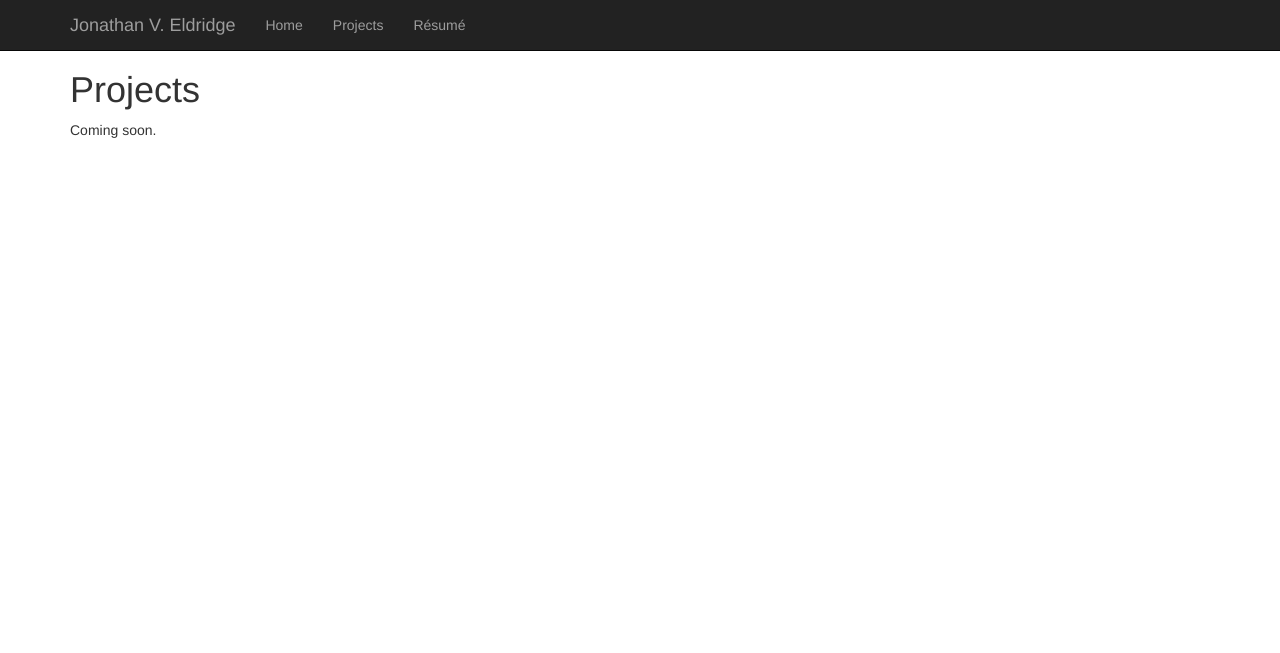
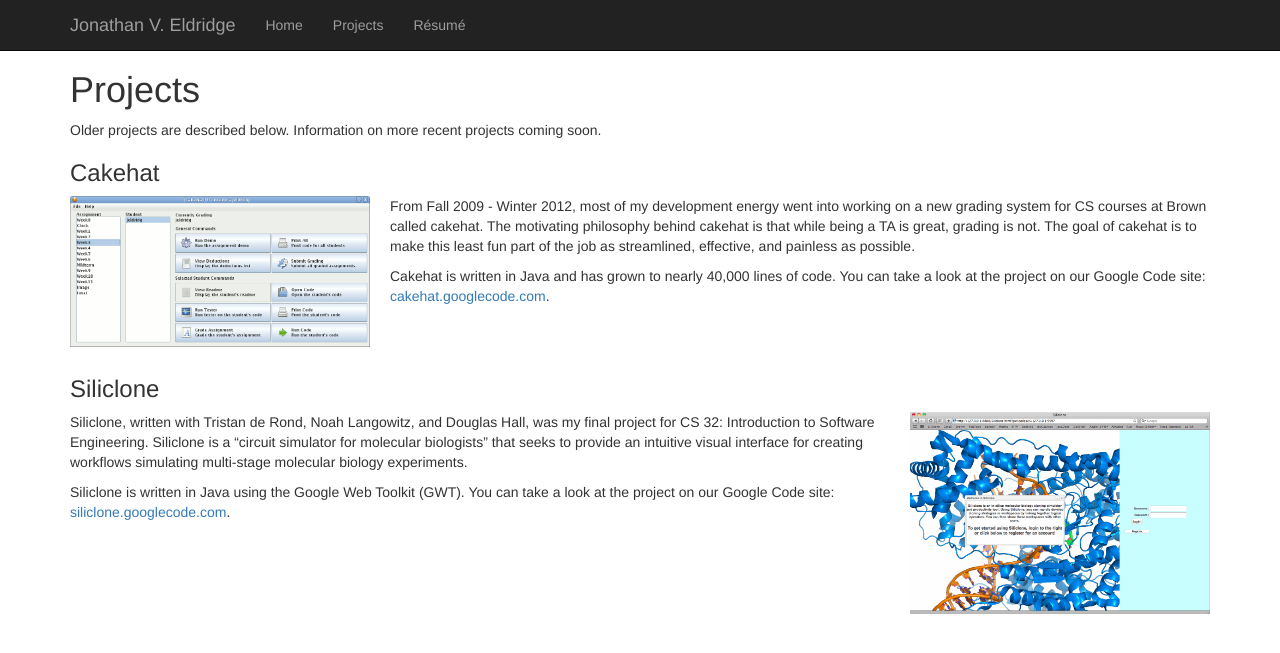
Before and after one commit to jveldridge/jveldridge.github.io, a Jekyll site: the page built from projects.md, in a window 1280 px wide. Shown: the top 653 px of the page. Built offline with Jekyll 4.4.1, drawn with Linux system fonts in a browser that asks for light colours; nearby versions of some CDN libraries; Markdown is read by kramdown in place of the engine named in the settings.

Commit message:
Adds cakehat and siliclone to projects page

```diff
--- a/projects.md
+++ b/projects.md
@@ -4,5 +4,27 @@ title:  Jonathan V. Eldridge - Projects
 ---
 
 #Projects
+Older projects are described below.  Information on more recent projects coming soon.
 
-Coming soon.
+###Cakehat
+[<img src="/assets/cakehat.gif" style="float: left; width: 300px; margin-right: 20px"/>](/assets/cakehat.gif)
+
+From Fall 2009 - Winter 2012, most of my development energy went into working on a new grading
+system for CS courses at Brown called cakehat. The motivating philosophy behind cakehat is that
+while being a TA is great, grading is not. The goal of cakehat is to make this least fun part of
+the job as streamlined, effective, and painless as possible.
+
+Cakehat is written in Java and has grown to nearly 40,000 lines of code.  You can take a
+look at the project on our Google Code site: [cakehat.googlecode.com](http://cakehat.googlecode.com).
+
+<br/><br/>
+
+###Siliclone
+[<img src="/assets/siliclone.gif" style="float: right; width: 300px; margin-left: 20px"/>](/assets/siliclone.gif)
+Siliclone, written with Tristan de Rond, Noah Langowitz, and Douglas Hall, was my final project for
+CS 32: Introduction to Software Engineering. Siliclone is a "circuit simulator for molecular
+biologists" that seeks to provide an intuitive visual interface for creating workflows simulating
+multi-stage molecular biology experiments.
+
+Siliclone is written in Java using the Google Web Toolkit (GWT). You can take a look at the project
+on our Google Code site: [siliclone.googlecode.com](http://siliclone.googlecode.com).
```
Also changed, not shown: assets/cakehat.gif (added), assets/siliclone.gif (added).
